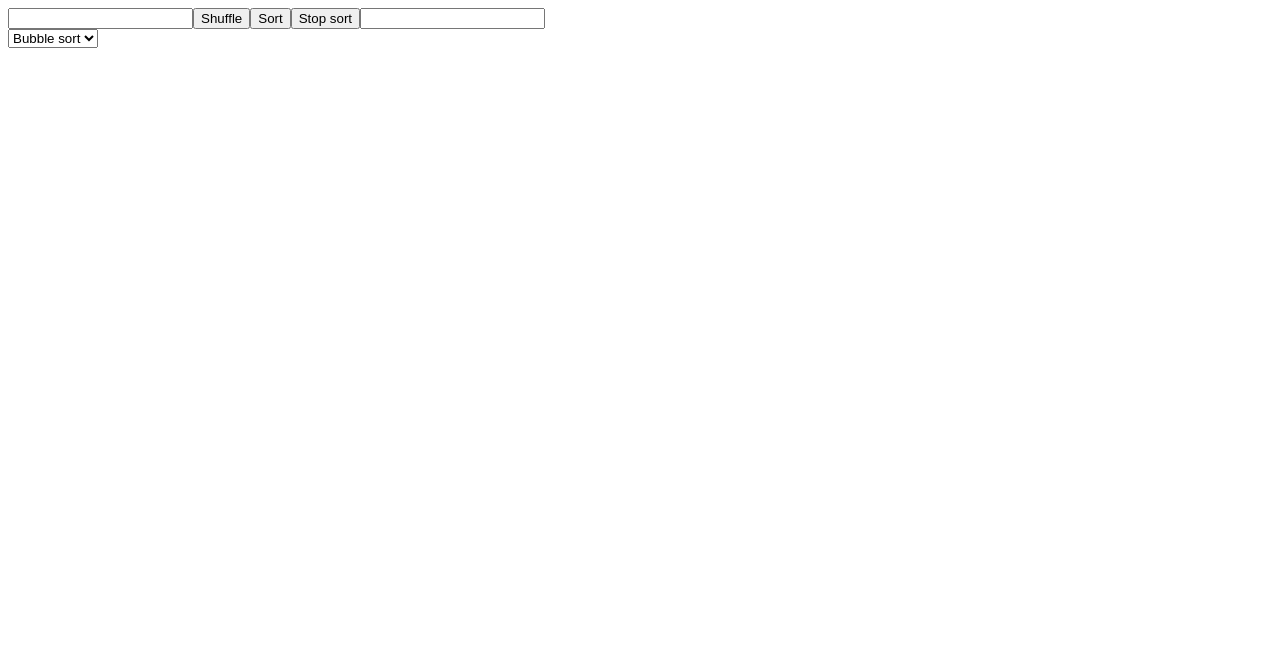
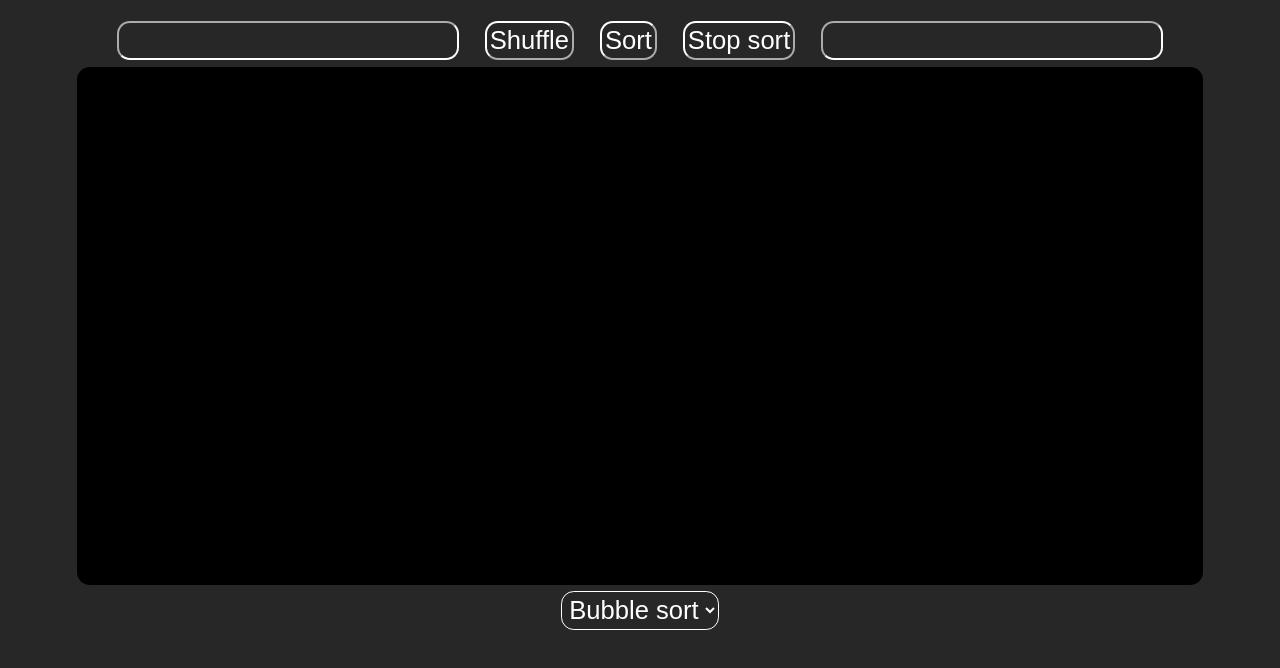
Before and after one commit to KyleMcIndoe/VisualSorting, a React (Vite) app in the folder Visual-Sorting/: page / in a window 1280 px wide. Shown: the top 668 px of the page. Built offline with nearby package versions, Linux system fonts and the light colour scheme.

Commit message:
Css changes

```diff
--- a/Visual-Sorting/src/App.css
+++ b/Visual-Sorting/src/App.css
@@ -1,5 +1,24 @@
+* {
+    background-color: rgb(39, 39, 39);
+    color: white;
+    border-radius: 1vmax;
+    border-color: white;
+    text-align: center;
+    font-size: 2vmax;
+    padding: 0.25vmax;
+    margin-left: 1vmax;
+    margin-right: 1vmax;
+    margin-bottom: 0.5vmax;
+}
+
 .barDiv {
     background-color: black;
     display: flex;
     flex-direction: row;
+    justify-content: center;
+    height: 40vmax;
 }
+
+.wrapper {
+    justify-content: center;
+}
--- a/Visual-Sorting/src/App.jsx
+++ b/Visual-Sorting/src/App.jsx
@@ -6,10 +6,11 @@ function Bar(props) {
 
   const styleObj = {
     backgroundColor: 'gray',
-    width: '15px',
-    height: (props.h * 50) + 'px',
+    width: (100 / props.num) / 2 + '%',
+    height: (props.h * (100 / props.num)) - 10 + '%',
     border: "2px solid white",
-    alignSelf: 'flex-end'
+    alignSelf: 'flex-end',
+    margin: '0'
   }
 
   return(
@@ -29,13 +30,14 @@ function App() {
   useEffect(() => {
     let arr = []
     for(let i = 0; i < vals.length; i++) {
-      arr.push(<Bar h={vals[i]} key={i}></Bar>)
+      arr.push(<Bar h={vals[i]} key={i} num={vals.length}></Bar>)
     }
     setbarArr(arr)
   }, [vals]);
 
   return (
     <>
+      <div className='wrapper'>
         <input type='number' onChange={(e) => {
           setVals([])
           let arr = []
@@ -76,7 +78,6 @@ function App() {
           setDelay(this.target.value)
         }}></input>
 
-      {vals}
 
         <div className='barDiv'>
           {barArr}
@@ -86,6 +87,7 @@ function App() {
           <option value={bubbleSort([])}>Bubble sort</option>
           <option value={randomize([])}>Randomize</option>
         </select>
+      </div>
     </>
   )
 }
```
Lines whose indentation alone changed are shown as unchanged.
